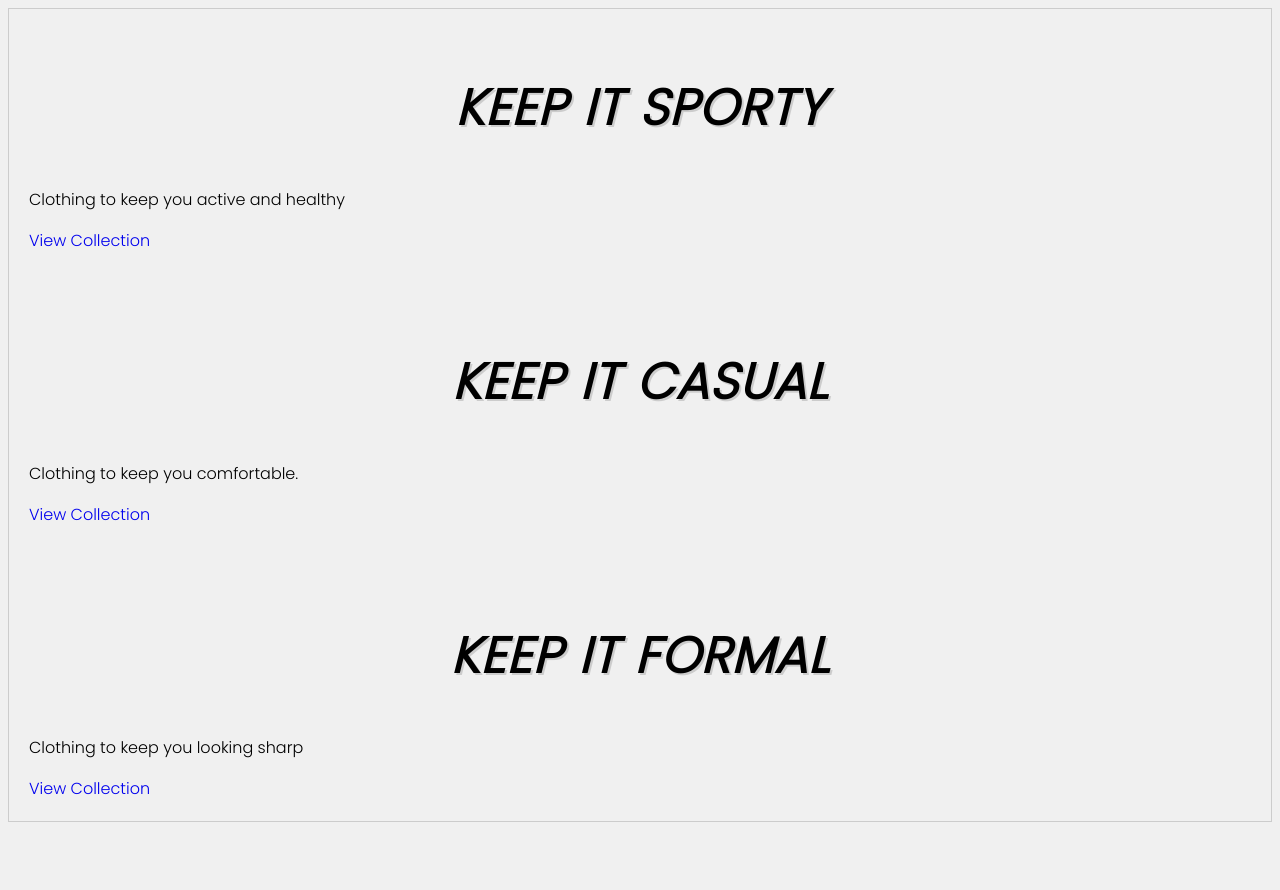
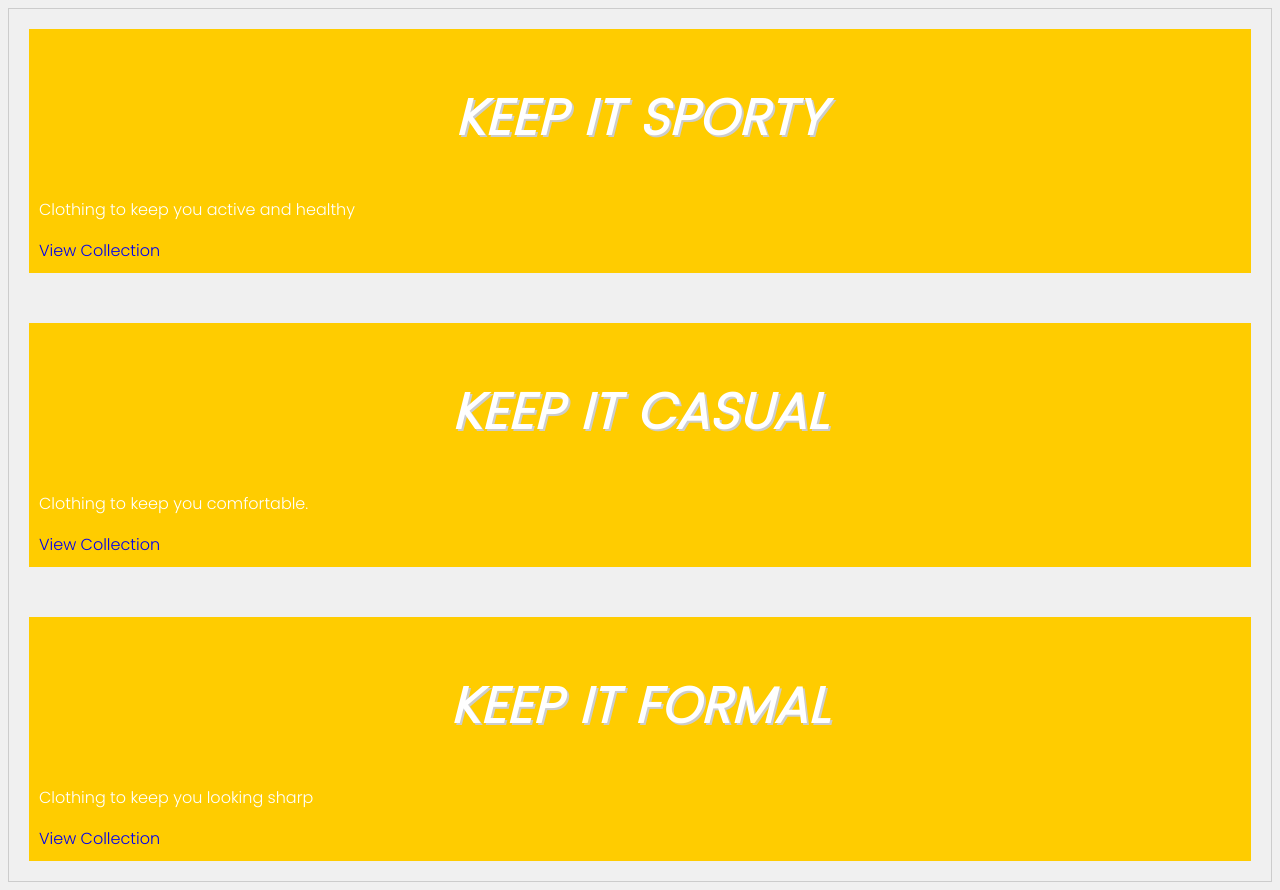
Before and after one commit to Shamma-Samiha/bss-ai-engineering-internship, a plain HTML site: page phase-01-html-css/css/index.html in a window 1280 px wide. Before the commit the page ends 830 px from the top, so only its background shows below. Drawn offline with Linux system fonts and the light colour scheme; a web font is replaced by a local one.

Commit message:
Practice background properties

```diff
--- /dev/null
+++ b/phase-01-html-css/css/background/style.css
@@ -0,0 +1,39 @@
+body {
+    font-family: 'Poppins', sans-serif;
+    background-color: #f0f0f0;
+    padding: 20px;
+    border: 1px solid #ccc;
+}
+
+
+a{
+    text-decoration: none; /*jaate underlined by default na hoy*/
+}
+
+.colors {
+   /* background-image: url(./dark.jpg);
+    background-size: cover;
+    background-position: center;
+    background-repeat: no-repeat;
+    color: #fff;
+    padding: 10px;*/
+
+    /*Linear Gradient*/
+    background: linear-gradient(to right, #ffcc00, #ff6600);
+}
+
+.color h2{
+    font-size: 50px;
+    font-weight: bold;
+    font-style: italic;
+    font-variant: normal;
+    text-transform: uppercase;
+    text-indent: 0px;
+    letter-spacing: 1px;
+    word-spacing: 2px;
+    line-height: 1.5;
+    text-align: center;
+    text-shadow: 2px 2px #ccc;
+
+
+}
--- a/phase-01-html-css/css/index.html
+++ b/phase-01-html-css/css/index.html
@@ -12,7 +12,7 @@
 <body>
     <div id="container">
         <!--Card 1-->
-        <div>
+        <div class="colors">
             <h2 class="sporty">Keep it Sporty</h2>
             <p>Clothing to keep you active and healthy</p>
             <a href="#">View Collection</a>
@@ -20,7 +20,7 @@
         <br><br>
 
         <!--Card 2-->
-        <div>
+        <div class="colors">
             <h2 class="casual">Keep it Casual</h2>
             <p>Clothing to keep you comfortable.</p>
             <a href="#">View Collection</a>
@@ -28,7 +28,7 @@
         <br><br>
 
         <!--Card 3-->
-        <div>
+        <div class="colors">
             <h2 class="formal">Keep it Formal</h2>
             <p>Clothing to keep you looking sharp</p>
             <a href="#">View Collection</a>
--- a/phase-01-html-css/css/style.css
+++ b/phase-01-html-css/css/style.css
@@ -24,3 +24,9 @@
     text-align: center;
     text-shadow: 2px 2px #ccc;
 }
+
+.colors {
+    background-color: #ffcc00;
+    color: #fff;
+    padding: 10px;
+}
```
Also changed, not shown: phase-01-html-css/css/background/index.html (added, +25 -0 lines), phase-01-html-css/css/background/dark.jpg (added), 1 other file.
